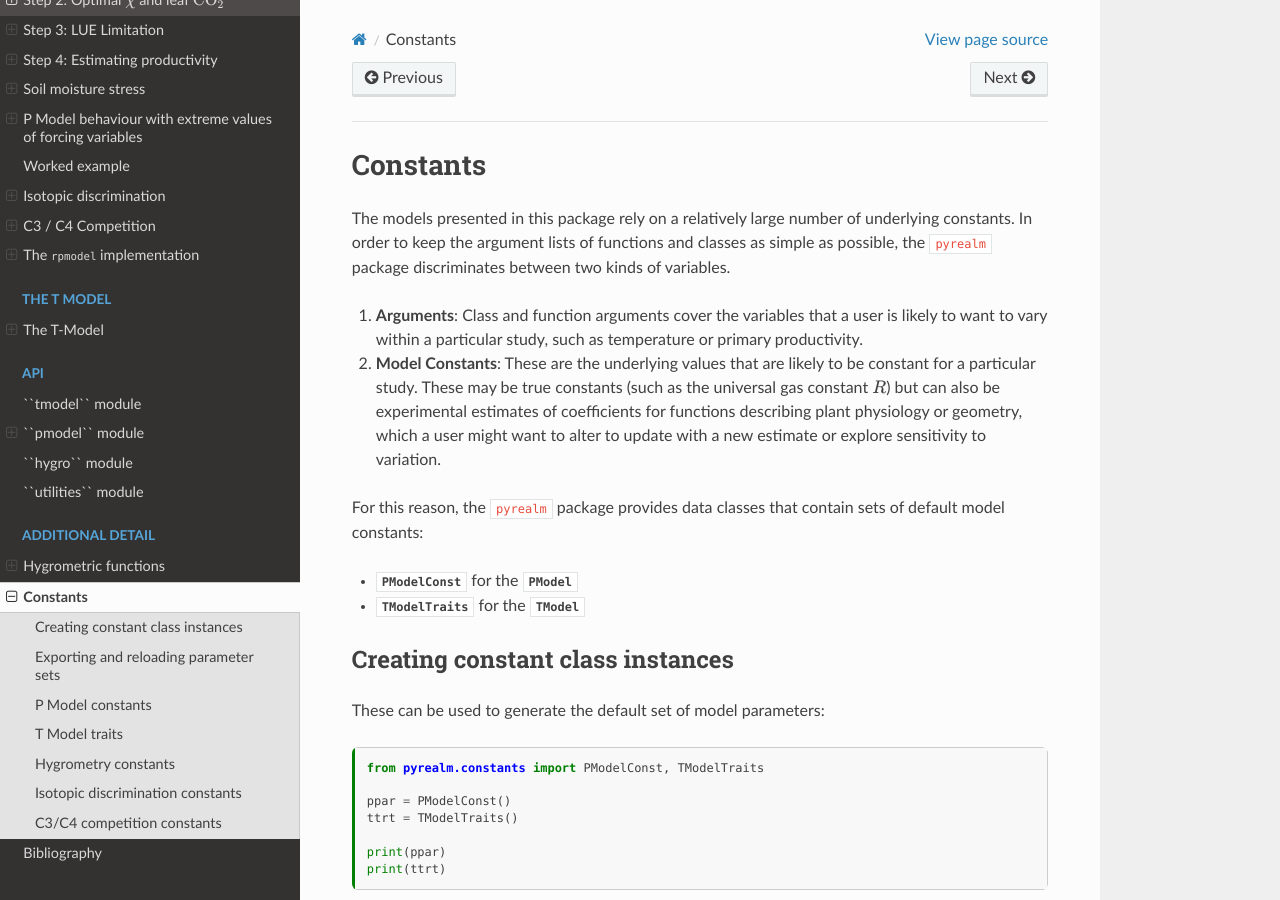
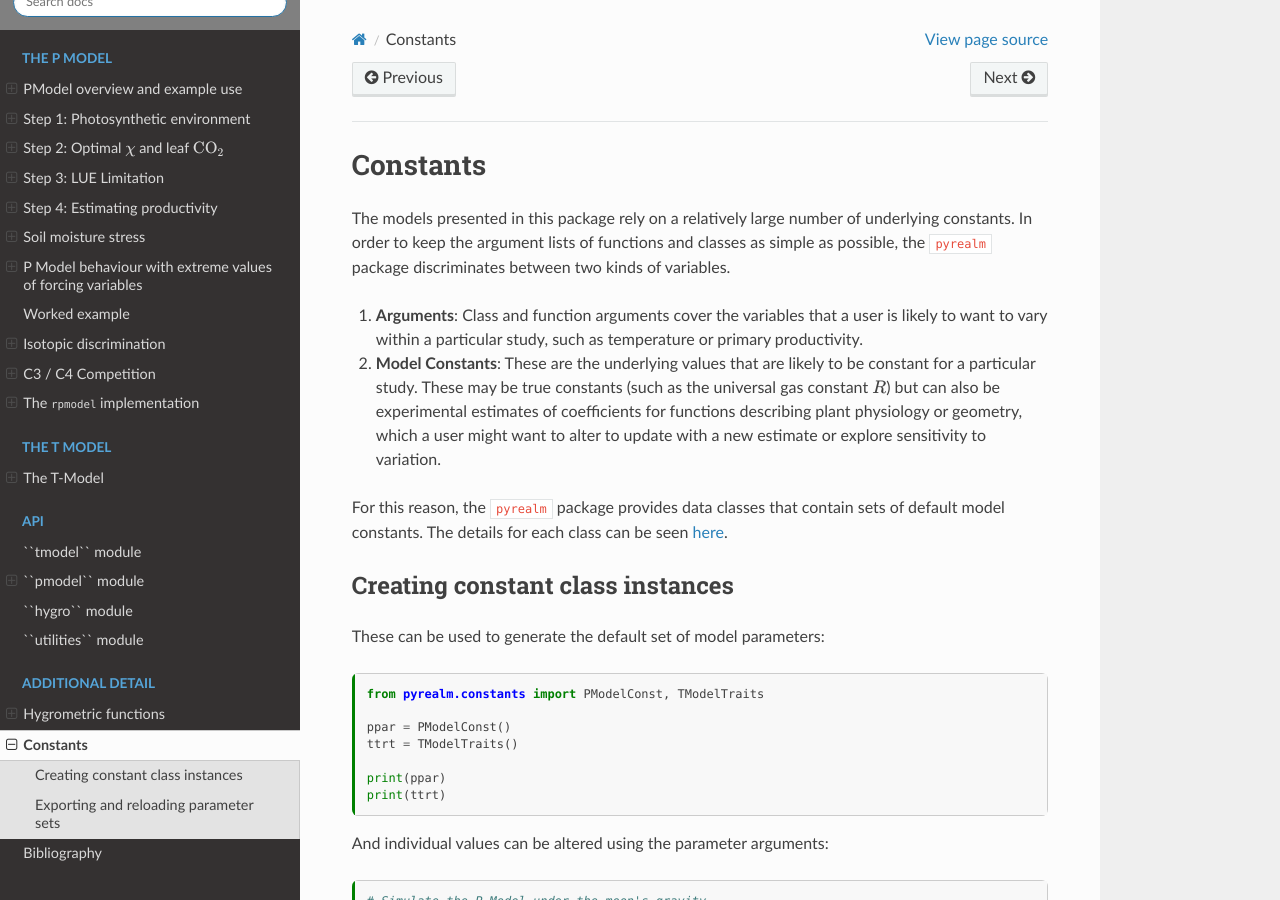
Before and after one commit to ImperialCollegeLondon/pyrealm, a Sphinx documentation site: the page built from docs/source/constants.md, in a window 1280 px wide and 900 px high. Built offline with Sphinx 7.4.7 and the Read the Docs theme 2.0.0, drawn with Linux system fonts in a browser that asks for light colours; some of the changed text lies outside the part shown.

Commit message:
Moved constants API to new page

````diff
--- a/docs/source/constants.md
+++ b/docs/source/constants.md
@@ -27,12 +27,8 @@
 estimate or explore sensitivity to variation.
 
 For this reason, the `pyrealm` package provides data classes that contain sets
-of default model constants:
-
-* {class}`~pyrealm.constants.pmodel_const.PModelConst` for the
-  {class}`~pyrealm.pmodel.pmodel.PModel`
-* {class}`~pyrealm.constants.tmodel_const.TModelTraits` for the
-  {class}`~pyrealm.tmodel.TModel`
+of default model constants. The details for each class can be seen
+[here](api/constants_api).
 
 ## Creating constant class instances
 
@@ -104,38 +100,3 @@
 
 traits1 == traits2
 ```
-
-## P Model constants
-
-```{eval-rst}
-.. autoclass:: pyrealm.constants.pmodel_const.PModelConst
-    :members:
-```
-
-## T Model traits
-
-```{eval-rst}
-.. autoclass:: pyrealm.constants.tmodel_const.TModelTraits
-    :members:
-```
-
-## Hygrometry constants
-
-```{eval-rst}
-.. autoclass:: pyrealm.constants.hygro_const.HygroConst
-    :members:
-```
-
-## Isotopic discrimination constants
-
-```{eval-rst}
-.. autoclass:: pyrealm.constants.isotope_const.IsotopesConst
-    :members:
-```
-
-## C3/C4 competition constants
-
-```{eval-rst}
-.. autoclass:: pyrealm.constants.competition_const.C3C4Const
-    :members:
-```
````
Also changed, not shown: docs/source/api/constants_api.md (added, +51 -0 lines).
